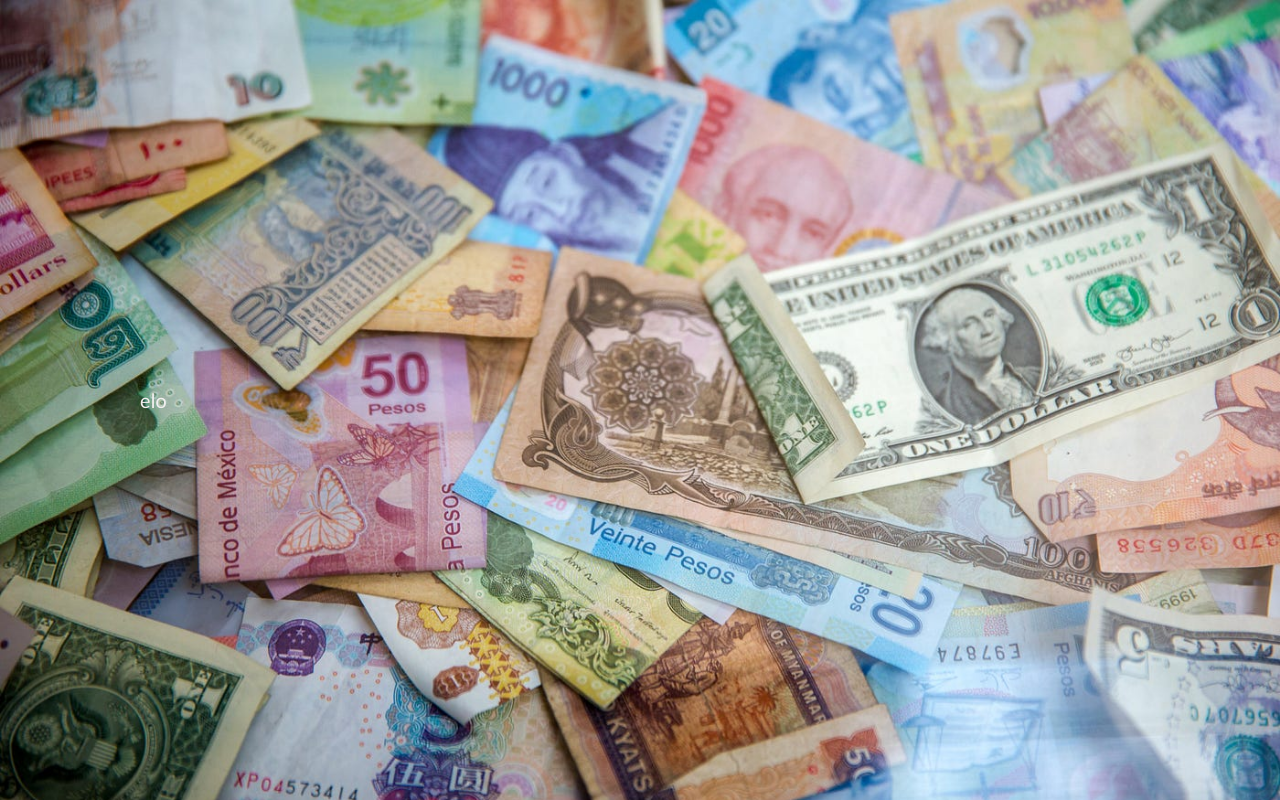
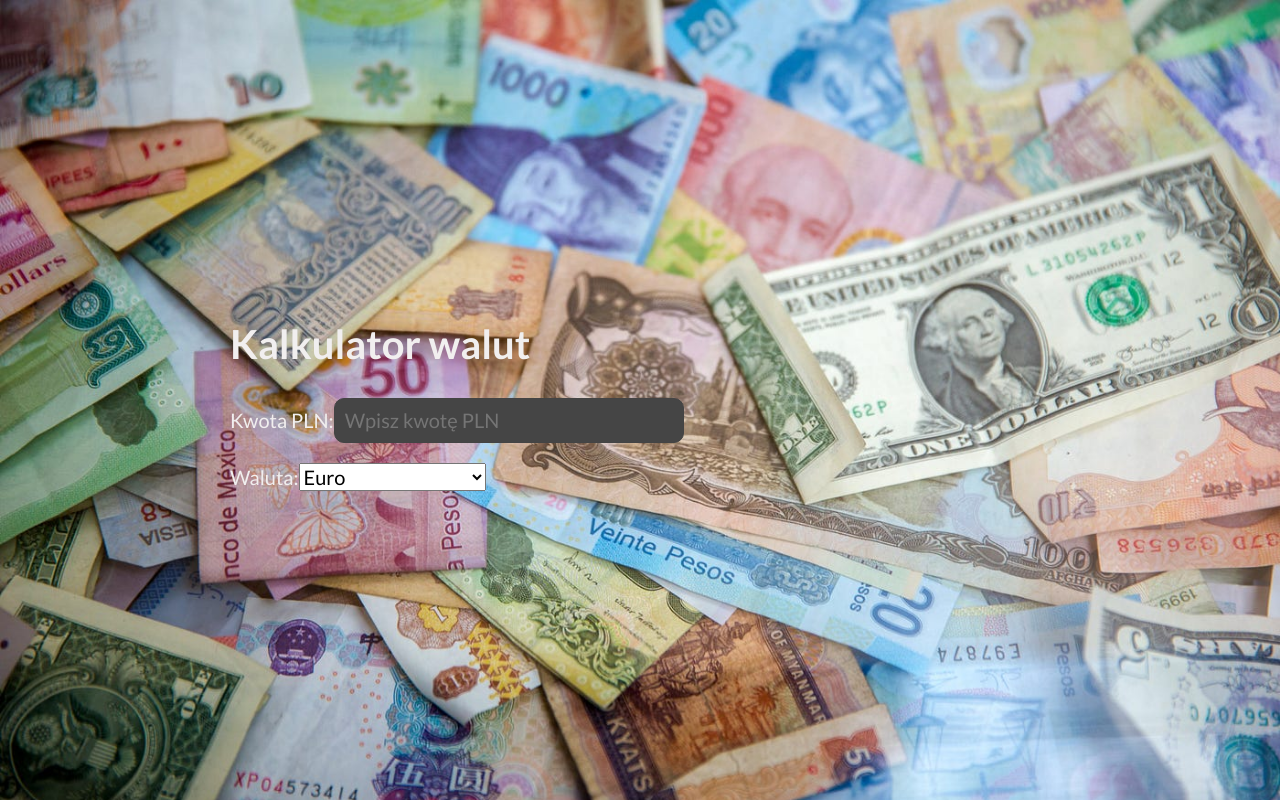
Before and after one commit to LeszekM12/Currency-converter-react, a React (Create React App) app: page / in a window 1280 px wide. Built offline with nearby package versions, Linux system fonts and the light colour scheme.

Commit message:
form select view added

```diff
--- a/src/App.js
+++ b/src/App.js
@@ -2,6 +2,7 @@
 import './Container';
 import { currencies } from './currencies';
 import { Container } from './Container';
+import { Form } from './Form';
 
 function App() {
 
@@ -19,7 +20,9 @@
       });
   }
   return (
-    <div>elo</div>
+    <Container>
+      <Form/>
+    </Container>
   );
 }
 
--- a/src/Form/index.js
+++ b/src/Form/index.js
@@ -1,8 +1,9 @@
 import "./style.css";
 import { useState } from "react";
+import { currencies } from "../currencies";
 
 export const Form = ({ calculateResult, result }) => {
-    const [currency, setCurrency] = useState();
+    const [currency, setCurrency] = useState(currencies[0].short);
     const [amount, setAmount] = useState("");
 
     const onSubmit = (event) => {
@@ -22,7 +23,9 @@
                     </span>
                     <input
                     value={amount}
+                    onChange={({ target }) => setAmount(target.value)}
                     className="form__field"
+                    placeholder="Wpisz kwotę PLN"
                     type="number"
                     min="0.01"
                     step="any"
@@ -30,6 +33,29 @@
                     />
                 </label>
             </p>
+            <p>
+                <label>
+                    <span className="form_labelText">
+                        Waluta:
+                    </span>
+                    <select
+                    className="form_field"
+                    value={currency}
+                    onChange={
+                        ({ target }) => setCurrency(target.value)
+                    }
+                    >
+                        {currencies.map((currency => (
+                            <option
+                            key={currency.short}
+                            vlaue={currency.short}
+                            >
+                                {currency.name}
+                            </option>
+                        )))}
+                    </select>
+                </label>
+            </p>
         </form>
     )
 }
```
